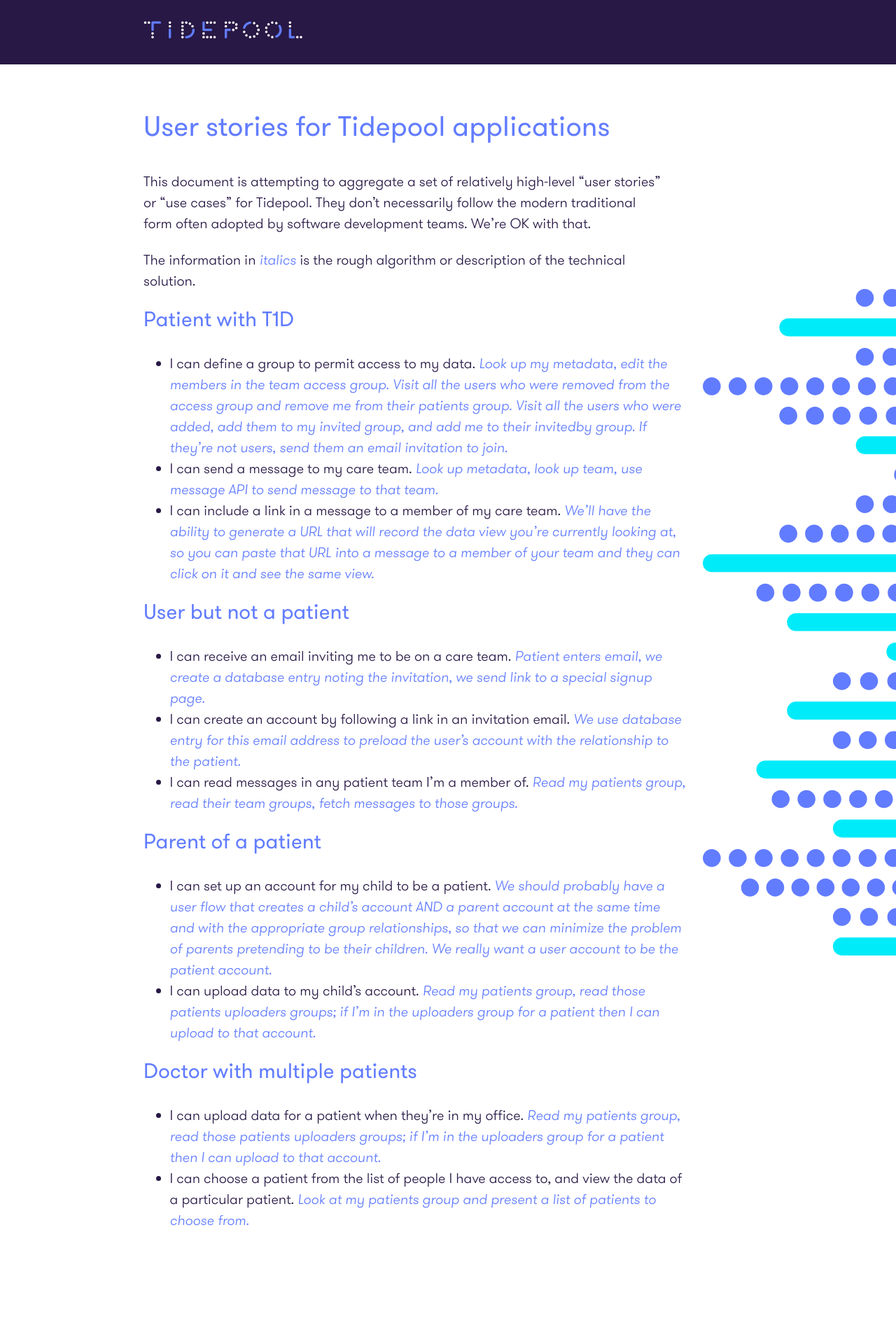
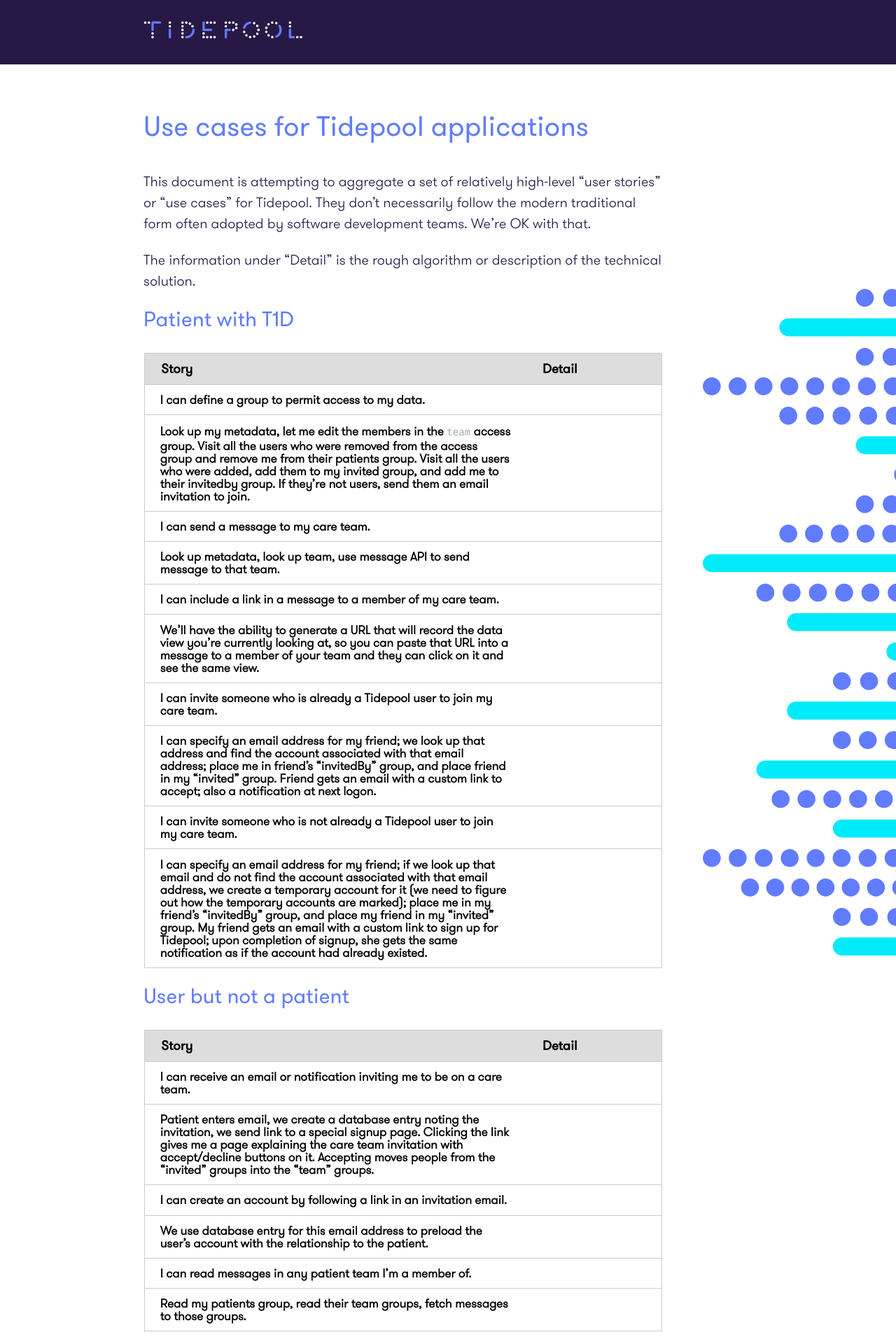
Before and after one commit to tidepool-org/tidepool-org.github.io, a Jekyll site: the page built from UseCases.md, in a window 1280 px wide. Shown: the top 1920 px of the page at 70% size. Built offline with Jekyll 4.4.1, drawn with Linux system fonts in a browser that asks for light colours; some of the changed text lies outside the part shown.

Commit message:
Reformat use cases into a table, some minor edits.

````diff
--- a/UseCases.md
+++ b/UseCases.md
@@ -3,28 +3,52 @@ layout: defaults
 title: Tidepool User Stories
 published: true
 ---
-# User stories for Tidepool applications
+# Use cases for Tidepool applications
 This document is attempting to aggregate a set of relatively high-level "user stories" or "use cases" for Tidepool. They don't necessarily follow the modern traditional form often adopted by software development teams. We're OK with that.
 
-The information in *italics* is the rough algorithm or description of the technical solution.
+The information under "Detail" is the rough algorithm or description of the technical solution.
 
 ## Patient with T1D
 
-* I can define a group to permit access to my data. *Look up my metadata, edit the members in the team access group. Visit all the users who were removed from the access group and remove me from their patients group. Visit all the users who were added, add them to my invited group, and add me to their invitedby group. If they're not users, send them an email invitation to join.*
-* I can send a message to my care team. *Look up metadata, look up team, use message API to send message to that team.*
-* I can include a link in a message to a member of my care team. *We'll have the ability to generate a URL that will record the data view you're currently looking at, so you can paste that URL into a message to a member of your team and they can click on it and see the same view.*
+| Story | Detail |
+| ---- | ---- |
+| I can define a group to permit access to my data.
+| Look up my metadata, let me edit the members in the ```team``` access group. Visit all the users who were removed from the access group and remove me from their patients group. Visit all the users who were added, add them to my invited group, and add me to their invitedby group. If they're not users, send them an email invitation to join.
+| I can send a message to my care team.
+| Look up metadata, look up team, use message API to send message to that team.|
+| I can include a link in a message to a member of my care team.
+| We'll have the ability to generate a URL that will record the data view you're currently looking at, so you can paste that URL into a message to a member of your team and they can click on it and see the same view.|
+| I can invite someone who is already a Tidepool user to join my care team.
+| I can specify an email address for my friend; we look up that address and find the account associated with that email address; place me in friend's "invitedBy" group, and place friend in my "invited" group. Friend gets an email with a custom link to accept; also a notification at next logon.|
+| I can invite someone who is not already a Tidepool user to join my care team.
+| I can specify an email address for my friend; if we look up that email and do not find the account associated with that email address, we create a temporary account for it (we need to figure out how the temporary accounts are marked); place me in my friend's "invitedBy" group, and place my friend in my "invited" group. My friend gets an email with a custom link to sign up for Tidepool; upon completion of signup, she gets the same notification as if the account had already existed.|
 
 
 ## User but not a patient
 
-* I can receive an email inviting me to be on a care team. *Patient enters email, we create a database entry noting the invitation, we send link to a special signup page.*
-* I can create an account by following a link in an invitation email. *We use database entry for this email address to preload the user's account with the relationship to the patient.*
-* I can read messages in any patient team I'm a member of. *Read my patients group, read their team groups, fetch messages to those groups.*
+| Story | Detail |
+| ---- | ---- |
+| I can receive an email or notification inviting me to be on a care team.
+| Patient enters email, we create a database entry noting the invitation, we send link to a special signup page. Clicking the link gives me a page explaining the care team invitation with accept/decline buttons on it. Accepting moves people from the "invited" groups into the "team" groups. |
+| I can create an account by following a link in an invitation email.
+| We use database entry for this email address to preload the user's account with the relationship to the patient. |
+| I can read messages in any patient team I'm a member of.
+| Read my patients group, read their team groups, fetch messages to those groups. |
 
 ## Parent of a patient
-* I can set up an account for my child to be a patient. *We should probably have a user flow that creates a child's account AND a parent account at the same time and with the appropriate group relationships, so that we can minimize the problem of parents pretending to be their children. We really want a user account to be the patient account.*
-* I can upload data to my child's account. *Read my patients group, read those patients uploaders groups; if I'm in the uploaders group for a patient then I can upload to that account.*
+
+| Story | Detail |
+| ---- | ---- |
+| I can set up an account for my child to be a patient.
+| We should probably have a user flow that creates a child's account AND a parent account at the same time and with the appropriate group relationships, so that we can minimize the problem of parents pretending to be their children. We really want a user account to be the patient account. |
+| I can upload data to my child's account.
+| Read my patients group, read those patients uploaders groups; if I'm in the uploaders group for a patient then I can upload to that account. |
 
 ## Doctor with multiple patients
-* I can upload data for a patient when they're in my office. *Read my patients group, read those patients uploaders groups; if I'm in the uploaders group for a patient then I can upload to that account.*
-* I can choose a patient from the list of people I have access to, and view the data of a particular patient. *Look at my patients group and present a list of patients to choose from.*
+
+| Story | Detail |
+| ---- | ---- |
+| I can upload data for a patient when they're in my office.
+| Read my patients group, read those patients uploaders groups; if I'm in the uploaders group for a patient then I can upload to that account. |
+| I can view data for any patient I have access to.
+| Look at my patients group and present a list of patients to choose from based on who I have access to. |
--- a/css/site.css
+++ b/css/site.css
@@ -580,8 +580,22 @@ tr {
 	border-bottom: 1px solid #ccc;
 }
 
-th, td {
+th {
 	padding: .7em 1.25em;
+	font-weight: bold;
+	font-size: 14pt;
+	background-color: #dddddd;
+}
+
+td {
+	padding: .7em 1.25em;
+	min-width: 150px;
+	font-size: 13pt;
+	font-family: 'gt_walsheim_light';
+}
+
+td:first-child {
+	font-weight: bold;
 }
 
 hr {
@@ -964,6 +978,7 @@ ul.sf-menu li li li.sfHover ul {
 
 .entry-content table {
 	margin-left: 1px;
+	max-width: 740px;
 }
 
 .entry-content embed {
````
Also changed, not shown: README.md.
